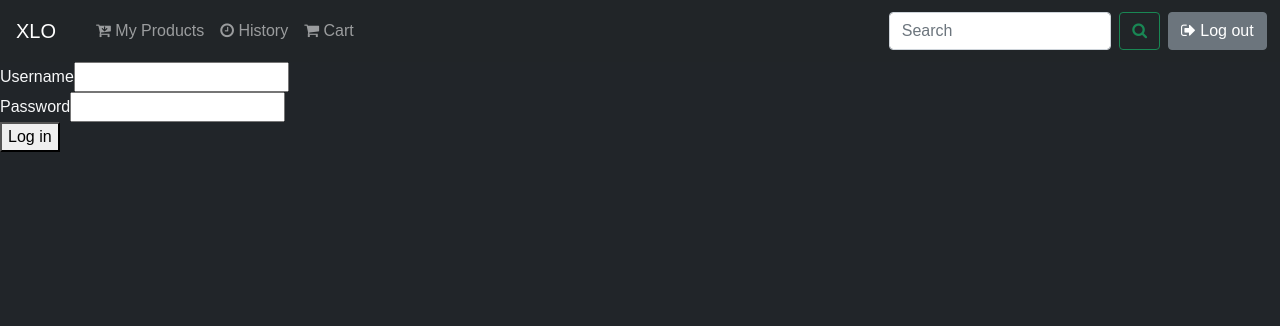
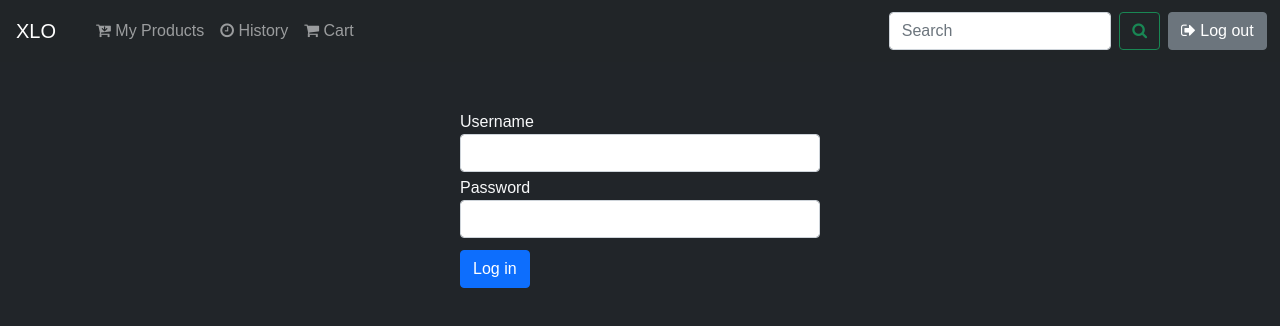
Before and after one commit to TomeCarvalho/TPW_T2, an Angular app in the folder angularProject/: page /login in a window 1280 px wide. Shown: the top 326 px of the page. Built offline with nearby package versions, Linux system fonts and the light colour scheme.

Commit message:
prettier login

```diff
--- a/angularProject/src/app/login/login.component.html
+++ b/angularProject/src/app/login/login.component.html
@@ -1,16 +1,20 @@
-<form [formGroup]="loginForm" (ngSubmit)="onSubmit(loginForm.value)">
-  <div>
+
+<div style="width: 30%" class="container justify-content-center mt-5">
+  <form  class="justify-content-center" [formGroup]="loginForm" (ngSubmit)="onSubmit(loginForm.value)">
+    <div class="form-group my-1">
+
       <label for="username">
         Username
       </label>
-    <input id="username" type="text" formControlName="username">
+      <input class="form-control" id="username" type="text" formControlName="username">
+
     </div>
-  <div>
+    <div class="form-group my-1">
       <label for="password">
         Password
       </label>
-    <input id="password" type="password" formControlName="password">
+      <input class="form-control" id="password" type="password" formControlName="password">
     </div>
-
-  <button class="button" type="submit">Log in</button>
+    <button  class="btn btn-primary mt-2" type="submit">Log in</button>
   </form>
+</div>
```
Lines whose indentation alone changed are shown as unchanged.
